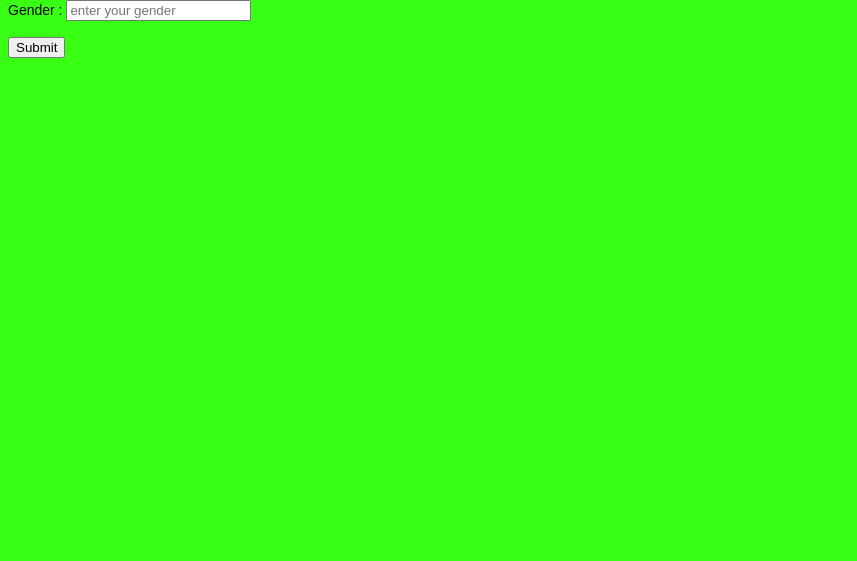
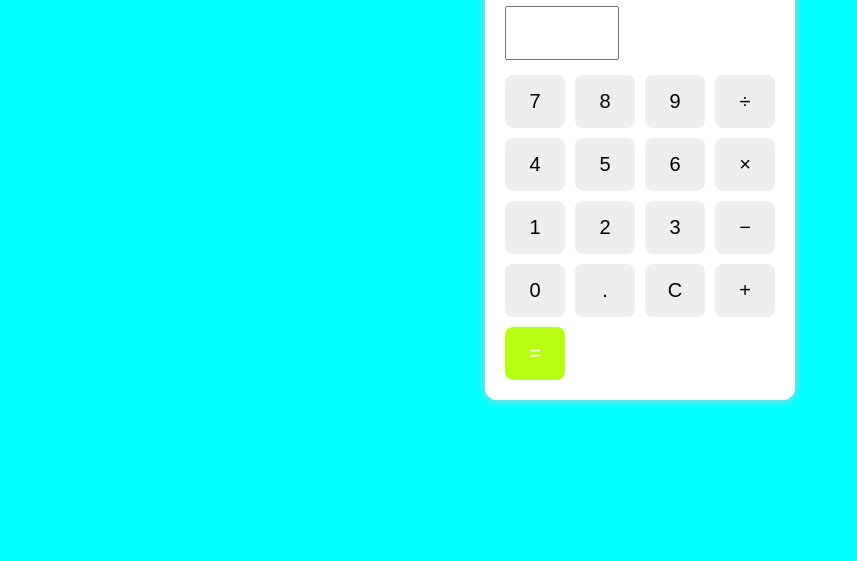
Before and after one commit to Sanjay7777776/FSD, a plain HTML site: page index.html in a window 1280 px wide. Shown: the part 255-816 px from the top of the page, without its empty margins (0-857 px from the left). Drawn offline with Linux system fonts and the light colour scheme.

Commit message:
Add files via upload

```diff
--- a/index.html
+++ b/index.html
@@ -1,46 +1,38 @@
-
 <!DOCTYPE html>
 <html lang="en">
 <head>
-    <meta charset="UTF-8">
-    <meta name="viewport" content="width=device-width, initial-scale=1.0">
-    <title>Document</title>
+  <meta charset="UTF-8">
+  <title>Simple Calculator</title>
+  <link rel="stylesheet" href="style.css">
 </head>
-<link rel="stylesheet" href="style.css">
 <body>
-    <h1><b><u>Registration Form</u></b></h1>
-    <div>
-        <label>Name :</label>
-        <input type="text" id="name" placeholder="enter your name" class="registration form" value="" required>
-        <p class="hidden" id="hiddenName">Enter Proper Name</p>
-    </div><br>
-    <div>
-        <label>Age :</label>
-        <input type="text" id="age" placeholder="enter your age" class="registration form" value="" required>
-        <p class="hidden" id="hiddenage">Enter Proper Age</p>
-    </div><br>
-    <div>
-        <label>DOB :</label>
-        <input type="date" id="dob" placeholder="enter your dob" class="registration form" value="" required>
-        <p class="hidden" id="hiddendob">Enter Proper DOB</p>
-    </div><br>
-    <div>
-        <label>Email :</label>
-        <input type="text" id="email" placeholder="enter your email" class="registration form" value="" required>
-        <p class="hidden" id="hiddenemail">Enter Proper Email</p>
-    </div><br>
-    <div>
-        <label>Phone :</label>
-        <input type="text" id="phone" placeholder="enter your phone number" class="registration form" value="" required>
-        <p class="hidden" id="hiddenphone">Enter Proper phone</p>
-    </div><br>
-    <div>
-        <label>Gender :</label>
-        <input type="text" id="gender" placeholder="enter your gender" class="registration form" value="" required>
-        <p class="hidden" id="hiddengender">Enter Proper Gender</p>
-    </div><br>
-    <button type="submit" onclick="submit()">Submit </button>
+  <div class="calculator">
+    <h1><u><b>Calculator</b></u></h1>
+    <input type="text" id="display" readonly>
+    <div class="buttons">
+      <button onclick="appendToDisplay('7')">7</button>
+      <button onclick="appendToDisplay('8')">8</button>
+      <button onclick="appendToDisplay('9')">9</button>
+      <button onclick="appendToDisplay('/')">÷</button>
 
-<script src="script.js"></script>
+      <button onclick="appendToDisplay('4')">4</button>
+      <button onclick="appendToDisplay('5')">5</button>
+      <button onclick="appendToDisplay('6')">6</button>
+      <button onclick="appendToDisplay('*')">×</button>
+
+      <button onclick="appendToDisplay('1')">1</button>
+      <button onclick="appendToDisplay('2')">2</button>
+      <button onclick="appendToDisplay('3')">3</button>
+      <button onclick="appendToDisplay('-')">−</button>
+
+      <button onclick="appendToDisplay('0')">0</button>
+      <button onclick="appendToDisplay('.')">.</button>
+      <button onclick="clearDisplay()">C</button>
+      <button onclick="appendToDisplay('+')">+</button>
+
+      <button class="equal" onclick="calculate()">=</button>
+    </div>
+  </div>
+  <script src="script.js"></script>
 </body>
 </html>
--- a/script.js
+++ b/script.js
@@ -1,74 +1,15 @@
-
-function submit() {
-    var name = document.getElementById("name");
-    var age = document.getElementById("age");
-    var email = document.getElementById("email");
-    var DOB = document.getElementById("dob");
-    var phone = document.getElementById("phone");
-    var gender = document.getElementById("gender");
-
-    console.log(name.value);
-    console.log(age.value);
-    console.log(email.value);
-    console.log(DOB.value);
-    console.log(phone.value);
-    console.log(gender.value);
-
-    nameRegex = /^[a-zA-Z\s]+$/.test(name.value);
-    ageRegex = /^[0-9]{2}$/.test(age.value);
-    phoneRegex = /^[0-9]{10}$/.test(phone.value);
-    emailRegex = /^[a-zA-Z0-9._%+-]+@[a-zA-Z0-9.-]+\.[a-zA-Z]{2,}$/.test(email.value);
-    genderRegex = /^(male|female)$/.test(gender.value);
-
-    if(nameRegex){
-
-                document.getElementById("hiddenName").style.display = "none";
-        }
-        else{
-                document.getElementById("hiddenName").style.display = "block";
-
-        }
-    if(ageRegex){
-
-                document.getElementById("hiddenage").style.display = "none";
-        }
-        else{
-                document.getElementById("hiddenage").style.display = "block";
-
-        }
-    if(emailRegex){
-
-                document.getElementById("hiddenemail").style.display = "none";
-        }
-        else{
-                document.getElementById("hiddenemail").style.display = "block";
-
-        }
-    if(phoneRegex){
-
-                document.getElementById("hiddenphone").style.display = "none";
-        }
-        else{
-                document.getElementById("hiddenphone").style.display = "block";
-
-
-        }
-     if(genderRegex){
-
-                document.getElementById("hiddengender").style.display = "none";
-     }
-     else{
-                document.getElementById("hiddengender").style.display = "block";
-     }
-     if(nameRegex && ageRegex && emailRegex ){
-               window.open("new.html")
-            document.getElementById(compiler).style.diaplay="block"
-
-
-     }
-
-
-
-
-
+var display = document.getElementById("display");
+function appendToDisplay(value) {
+    display.value += value;
+}
+function clearDisplay() {
+    display.value = "";
+}
+function calculate() {
+    try {
+        display.value = eval(display.value).toString();
     }
+    catch (e) {
+        display.value = "Error";
+    }
+}
--- a/style.css
+++ b/style.css
@@ -1,13 +1,49 @@
-
 body {
-    background-color: #39ff14;
-    font-family: Arial, sans-serif;
-    font-size: 14px;
+    display: flex;
+    justify-content: center;
+    align-items: center;
+    background-color: aqua;
+    height: 100vh;
 
 }
-.hidden{
-    display: none ;
-    color: #ff2c2c;
-    font-family: 'Times New Roman', Times, serif;
-    font-size: 12px;
+.calculator{
+    border: 1px soild#ccc;
+    padding: 20px;
+    background: #fff;
+    border-radius: 12px;
+    box-shadow: 0 0 10px#ccc;
 }
+button{
+    font-size: 20px;
+    padding: 15px;
+    border: none;
+    border-radius: 8px;
+    background: #eee;
+}
+#display{
+    width: 100px;
+    height: 40px;
+    margin-bottom: 15px;
+    font-size: 15px;
+    text-align: right;
+    padding: 5px;
+}
+.buttons{
+    display: grid;
+    grid-template-columns: repeat(4,60px);
+    gap: 10px;
+
+}
+button:hover{
+    background: ddd;
+
+}
+.equal{
+    grid-column: span.4;
+    background: #B9FF14;
+    color: white;
+}
+.equal:hover{
+    background: #1976d2
+    ;
+}
```
Also changed, not shown: script.ts (added, +14 -0 lines).
